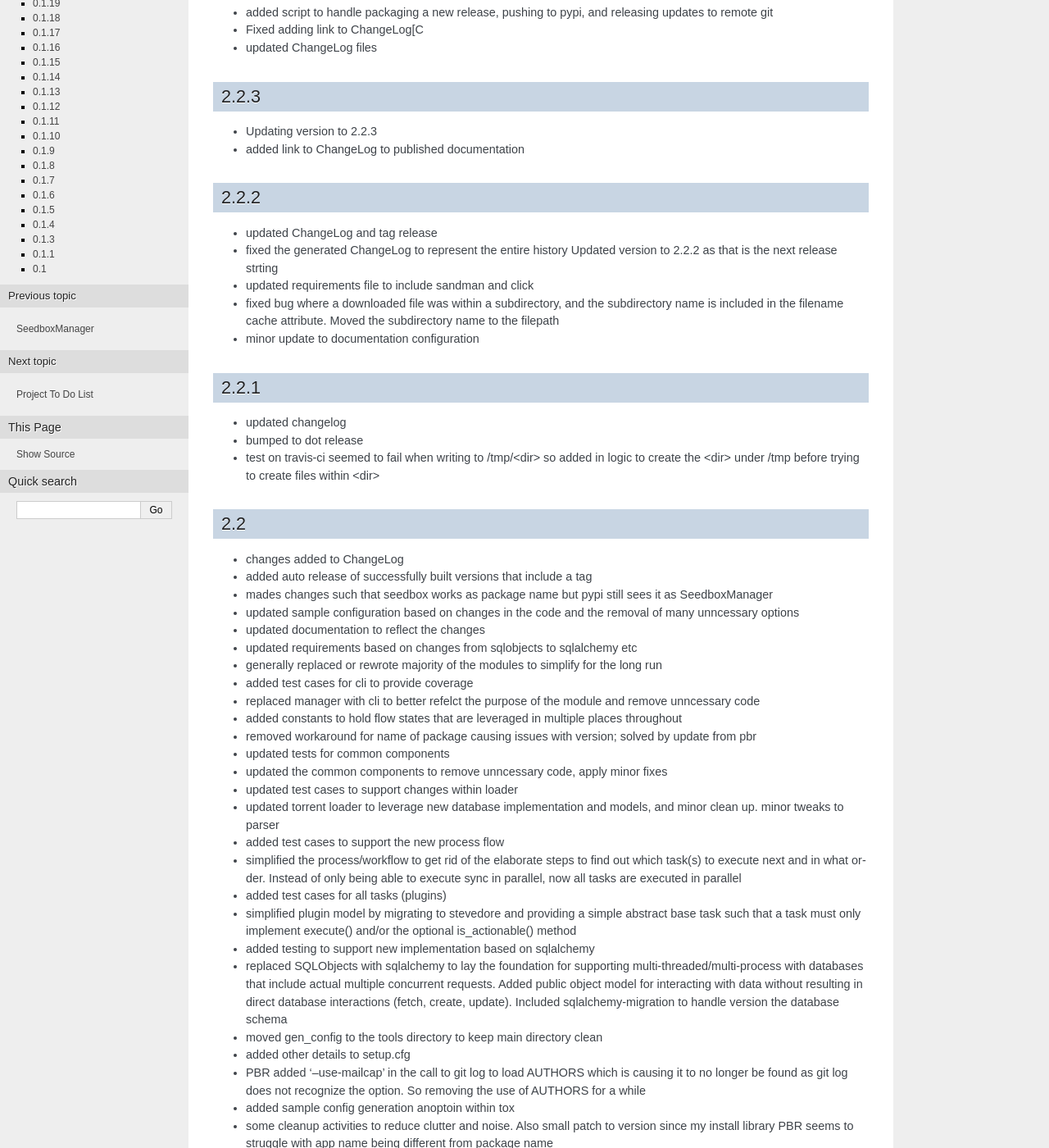
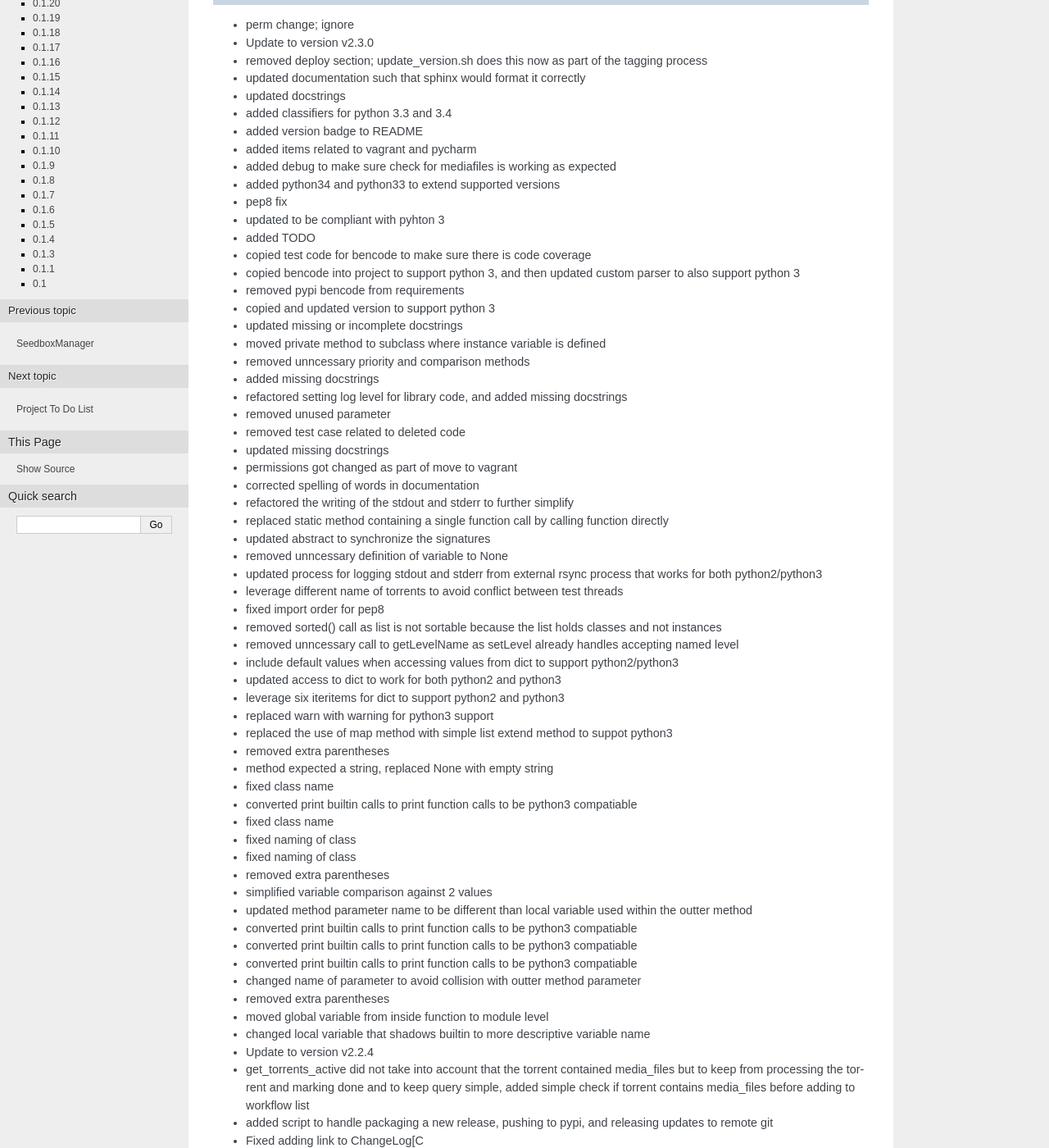
Before and after one commit to shad7/seedbox, a Sphinx documentation site: the page built from doc/source/ChangeLog.rst, in a window 1280 px wide and 1400 px high, scrolled down 257 px. Shown: the whole window at 82% size. Built offline with Sphinx 7.4.7, drawn with Linux system fonts in a browser that asks for light colours; the version number is read from the project's files by our own code; some of the changed text lies outside the part shown.

Commit message:
fixing up ChangeLog within docs

```diff
--- a/doc/source/ChangeLog.rst
+++ b/doc/source/ChangeLog.rst
@@ -1,9 +1,72 @@
 CHANGES
 =======
 
-2.2.4
+2.3.1
 -----
 
+* fixing up ChangeLog within docs
+
+2.3.0
+-----
+
+* perm change; ignore
+* Update to version v2.3.0
+* removed deploy section; update_version.sh does this now as part of the tagging process
+* updated documentation such that sphinx would format it correctly
+* updated docstrings
+* added classifiers for python 3.3 and 3.4
+* added version badge to README
+* added items related to vagrant and pycharm
+* added debug to make sure check for mediafiles is working as expected
+* added python34 and python33 to extend supported versions
+* pep8 fix
+* updated to be compliant with pyhton 3
+* added TODO
+* copied test code for bencode to make sure there is code coverage
+* copied bencode into project to support python 3, and then updated custom parser to also support python 3
+* removed pypi bencode from requirements
+* copied and updated version to support python 3
+* updated missing or incomplete docstrings
+* moved private method to subclass where instance variable is defined
+* removed unncessary priority and comparison methods
+* added missing docstrings
+* refactored setting log level for library code, and added missing docstrings
+* removed unused parameter
+* removed test case related to deleted code
+* updated missing docstrings
+* permissions got changed as part of move to vagrant
+* corrected spelling of words in documentation
+* refactored the writing of the stdout and stderr to further simplify
+* replaced static method containing a single function call by calling function directly
+* updated abstract to synchronize the signatures
+* removed unncessary definition of variable to None
+* updated process for logging stdout and stderr from external rsync process that works for both python2/python3
+* leverage different name of torrents to avoid conflict between test threads
+* fixed import order for pep8
+* removed sorted() call as list is not sortable because the list holds classes and not instances
+* removed unncessary call to getLevelName as setLevel already handles accepting named level
+* include default values when accessing values from dict to support python2/python3
+* updated access to dict to work for both python2 and python3
+* leverage six iteritems for dict to support python2 and python3
+* replaced warn with warning for python3 support
+* replaced the use of map method with simple list extend method to suppot python3
+* removed extra parentheses
+* method expected a string, replaced None with empty string
+* fixed class name
+* converted print builtin calls to print function calls to be python3 compatiable
+* fixed class name
+* fixed naming of class
+* fixed naming of class
+* removed extra parentheses
+* simplified variable comparison against 2 values
+* updated method parameter name to be different than local variable used within the outter method
+* converted print builtin calls to print function calls to be python3 compatiable
+* converted print builtin calls to print function calls to be python3 compatiable
+* converted print builtin calls to print function calls to be python3 compatiable
+* changed name of parameter to avoid collision with outter method parameter
+* removed extra parentheses
+* moved global variable from inside function to module level
+* changed local variable that shadows builtin to more descriptive variable name
 * Update to version v2.2.4
 * get_torrents_active did not take into account that the torrent contained media_files but to keep from processing the torrent and marking done and to keep query simple, added simple check if torrent contains media_files before adding to workflow list
 * added script to handle packaging a new release, pushing to pypi, and releasing updates to remote git
--- a/setup.cfg
+++ b/setup.cfg
@@ -1,6 +1,6 @@
 [metadata]
 name = SeedboxManager
-version = 2.3.0
+version = 2.3.1
 author = shad7
 author-email = kenny.shad7@gmail.com
 summary = Seedbox Task Manager
```
Also changed, not shown: 1 other file.
